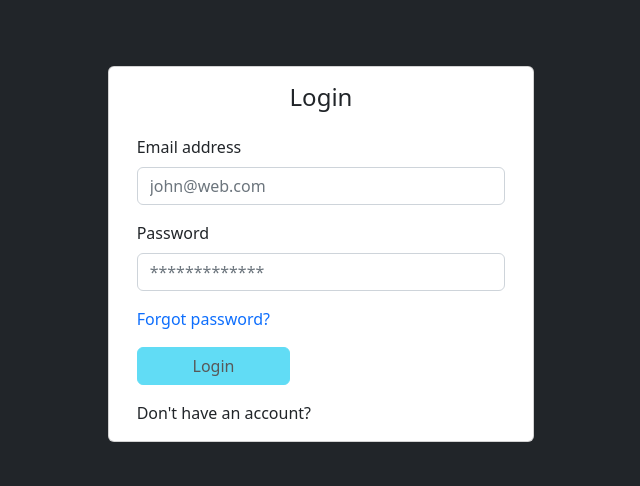
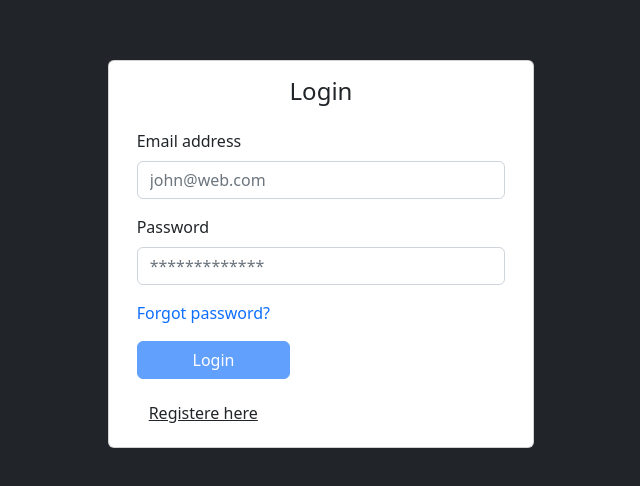
Before and after one commit to ashwinrishipj/UrbanJobs-user, a React (Create React App) app: page / in a window 1280 px wide. Shown: the part 146-632 px from the top of the page, without its empty margins (319-959 px from the left). Built offline with nearby package versions, Linux system fonts and the light colour scheme.

Commit message:
dashboard added

```diff
--- a/src/components/DashBoard/Dashboard.js
+++ b/src/components/DashBoard/Dashboard.js
@@ -1,3 +1,19 @@
-export function Dashboard(){
-    return("dahboard");
+import React from "react";
+import SideBar from "./SideBar/SideBar";
+import MainPage from "./MainPage/MainPage";
+
+
+export default function dashboard(){
+    return(
+    <React.Fragment>
+        <div className = "row">
+            <div className="col-4">
+                <SideBar />
+            </div>
+            <div className="col-8">
+                <MainPage />
+            </div>
+        </div>
+    </React.Fragment>
+    )
 }
--- a/src/components/LandingPage/LandingPage.js
+++ b/src/components/LandingPage/LandingPage.js
@@ -5,29 +5,36 @@ import Login from "../Login/Login";
 import './LandingPage.css';
 import { useSelector } from "react-redux";
 import Register from "../Register/Register";
+import Dashboard from "../DashBoard/Dashboard";
 
 function LandingPage() {
 
   const route = useSelector(state => state.currentPage);
   console.log("route in the redux state", route);
 
+  function LoadComponents() {
+    switch (route) {
+      case 'login':
+        return <Login />;
+
+      case 'register':
+        return <Register />;
+
+      case 'dashboard':
+        return <Dashboard />;
+
+      case 'logout':
+        return <Login />
+
+      default:
+        return <Login />
+    }
+  }
+
+
   return (
     <React.Fragment>
-      <div className="container-fluid">
-        <div className="row update bg-dark">
-          <Card className="col-lg-4 mx-auto my-auto">
-            <Card.Body>
-
-              {(route === "login" ?
-                <Login />
-                :
-                <Register />
-              )}
-
-            </Card.Body>
-          </Card>
-        </div>
-      </div>
+      <LoadComponents />
     </React.Fragment>
   );
 }
--- a/src/components/Login/Login.css
+++ b/src/components/Login/Login.css
@@ -19,3 +19,8 @@ a:hover{
 a:active{
     color: green !important;
 }
+
+.btn-underline{
+    text-decoration: underline !important;
+    border: none !important;
+}
--- a/src/components/Login/Login.js
+++ b/src/components/Login/Login.js
@@ -3,6 +3,7 @@ import { useDispatch } from "react-redux";
 import { validateEmailID, validatePassword } from "../../helpers/validateForm/ValidateForm";
 import './Login.css';
 import currentPage from "../../redux/actions";
+import Card from "react-bootstrap/Card";
 
 function Login() {
   let userId = useRef("");
@@ -15,6 +16,7 @@ function Login() {
 
     if (!buttonDisabled) {
       alert("validating user");
+      dispatch(currentPage('dashboard'));
     } else {
       alert("please check your username and password")
     }
@@ -26,7 +28,11 @@ function Login() {
   }
 
   return (
-    <div>
+    <React.Fragment>
+      <div className="container-fluid">
+        <div className="row update bg-dark">
+          <Card className="col-lg-4 mx-auto my-auto">
+            <Card.Body>
               <h4 className="text-center">Login</h4>
               <div className="mb-3 mt-4">
                 <label className="form-label shadow-none">
@@ -59,14 +65,18 @@ function Login() {
                 </a>
               </div>
 
-      <button type="button" disabled={buttonDisabled} className="mt-3 btn btn-info shadow-none btn-transform col-5" onClick={validateSignIn}>
+              <button type="button" disabled={buttonDisabled} className="mt-3 btn btn-primary shadow-none btn-transform col-5" onClick={validateSignIn}>
                 Login
               </button>
 
               <div className="mt-3">
-        <label >Don't have an account?</label> <a href="#" role="link" aria-disabled="true" onClick={() => dispatch(currentPage('register'))} value="register here" />
+                <button className="btn btn-outline shadow-none btn-underline" onClick={() => dispatch(currentPage('register'))}>Registere here </button>
+              </div>
+            </Card.Body>
+          </Card>
         </div>
       </div>
+    </React.Fragment>
   );
 }
 
--- a/src/components/Register/Register.js
+++ b/src/components/Register/Register.js
@@ -1,7 +1,8 @@
 import React from "react";
 import { useRef, useState } from "react";
 import { useDispatch } from "react-redux";
-import { validateEmailID,validatePassword } from "../../helpers/validateForm/ValidateForm";
+import { validateEmailID, validatePassword } from "../../helpers/validateForm/ValidateForm";
+import Card from "react-bootstrap/Card";
 import currentPage from "../../redux/actions";
 
 function Register() {
@@ -15,6 +16,7 @@ function Register() {
 
         if (!buttonDisabled) {
             alert("validating user");
+            dispatch(currentPage('dashboard'));
         } else {
             alert("please check your username and password")
         }
@@ -26,7 +28,11 @@ function Register() {
     }
 
     return (
-        <div>
+        <React.Fragment>
+            <div className="container-fluid">
+                <div className="row update bg-dark">
+                    <Card className="col-lg-4 mx-auto my-auto">
+                        <Card.Body>
                             <h4 className="text-center">Register</h4>
                             <div className="mb-3 mt-4">
                                 <label className="form-label shadow-none">
@@ -53,14 +59,18 @@ function Register() {
                                 />
                             </div>
 
-            <button type="button" disabled={buttonDisabled} className="mt-3 btn btn-info shadow-none btn-transform col-3" onClick={validateSignIn}>
+                            <button type="button" disabled={buttonDisabled} className="mt-3 btn btn-primary shadow-none btn-transform col-3" onClick={validateSignIn}>
                                 Register
                             </button>
 
                             <div className="mt-3">
-                <label >Already Signed up?</label> <a href="#" onClick={() => dispatch(currentPage('login'))}>Sign In here</a>
+                                <button className="btn btn-outline shadow-none btn-underline" onClick={() => dispatch(currentPage('login'))}>Login here </button>
+                            </div>
+                        </Card.Body>
+                    </Card>
                 </div>
             </div>
+        </React.Fragment >
     );
 }
 
```
Lines whose indentation alone changed are shown as unchanged.
